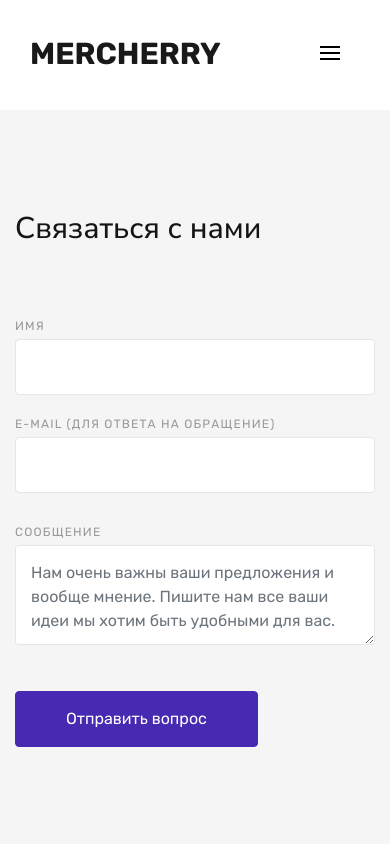
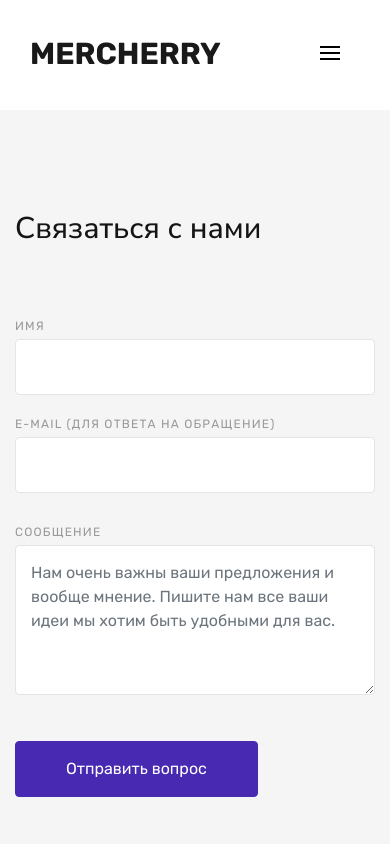
Before and after one commit to apuc/mercherry, a Vue app: page /contacts in a window 390 px wide. Shown: the top 844 px of the page. Built offline with nearby package versions, Linux system fonts and the light colour scheme; what vue-yandex-maps would draw is missing.

Commit message:
end contacts

```diff
--- a/src/App.vue
+++ b/src/App.vue
@@ -80,4 +80,9 @@
   textarea {
     min-height: 100px;
   }
+  @media (max-width: 576px) {
+    textarea {
+      min-height: 150px;
+    }
+  }
 </style>
--- a/src/views/Contacts.vue
+++ b/src/views/Contacts.vue
@@ -37,7 +37,8 @@
                           v-model="email"
                           v-validate="'required|email'"
                       >
-                      <p class="text-danger" v-show="!emailFlags.valid && emailFlags.touched">Необходимо заполнить «Email.</p>
+                      <p class="text-danger" v-show="emailFlags.invalid && emailFlags.touched && !emailFlags.dirty">Необходимо заполнить «Email.</p>
+                      <p class="text-danger" v-show="emailFlags.invalid && emailFlags.dirty">Значение «Email» не является правильным email адресом.</p>
                     </div>
                   </div>
                 </div>
```
